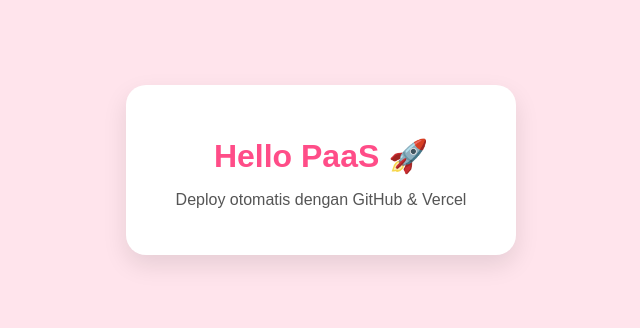
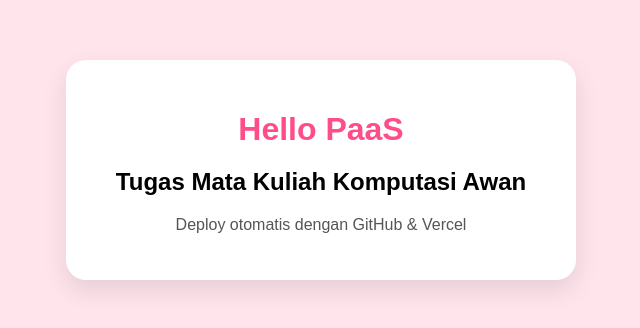
Before and after one commit to yoomayyoo/pass-demo, a plain HTML site: page index.html in a window 1280 px wide. Shown: the part 230-558 px from the top of the page, without its empty margins (319-959 px from the left). Drawn offline with Linux system fonts and the light colour scheme.

Commit message:
Update index.html

```diff
--- a/index.html
+++ b/index.html
@@ -9,7 +9,7 @@
       display: flex;
       justify-content: center;
       align-items: center;
-      background-color: #ffe4ec; /* pink soft */
+      background-color: #ffe4ec;
       font-family: Arial, sans-serif;
     }
 
@@ -33,7 +33,8 @@
 </head>
 <body>
   <div class="card">
-    <h1>Hello PaaS 🚀</h1>
+    <h1>Hello PaaS </h1>
+    <h2>Tugas Mata Kuliah Komputasi Awan</h2>
     <p>Deploy otomatis dengan GitHub & Vercel</p>
   </div>
 </body>
```
